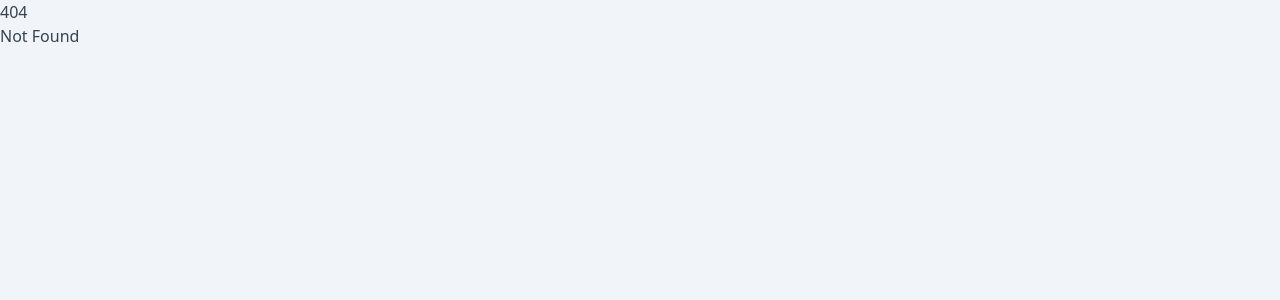
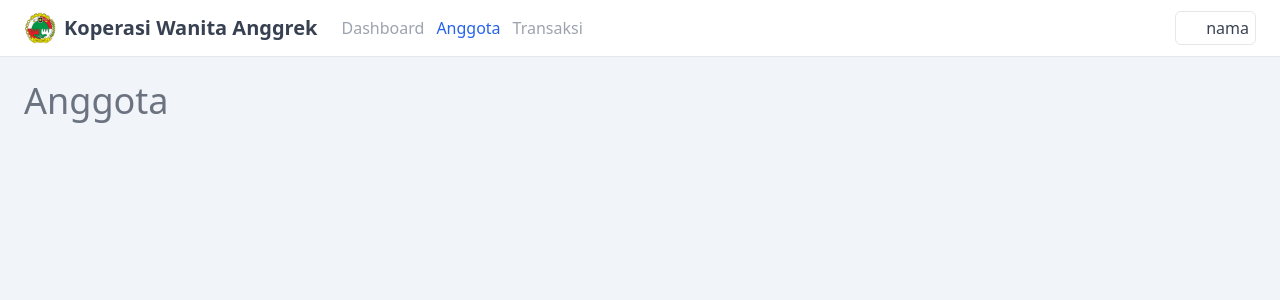
Before and after one commit to harie-hunt/app-kwa, a SvelteKit app in the folder app-sveltekit/: page /anggota in a window 1280 px wide. Before the commit this address had no page. Shown: the top 300 px of the page. Built offline with nearby package versions, Linux system fonts and the light colour scheme; some icons are missing.

Commit message:
hal anggota

```diff
--- /dev/null
+++ b/app-sveltekit/src/routes/(app)/anggota/+page.svelte
@@ -0,0 +1,8 @@
+<script lang="ts">
+	import { title } from '$lib/stores';
+
+	// import type { PageData } from './$types';
+	// export let data: PageData;
+
+	title.set('Anggota');
+</script>
```
